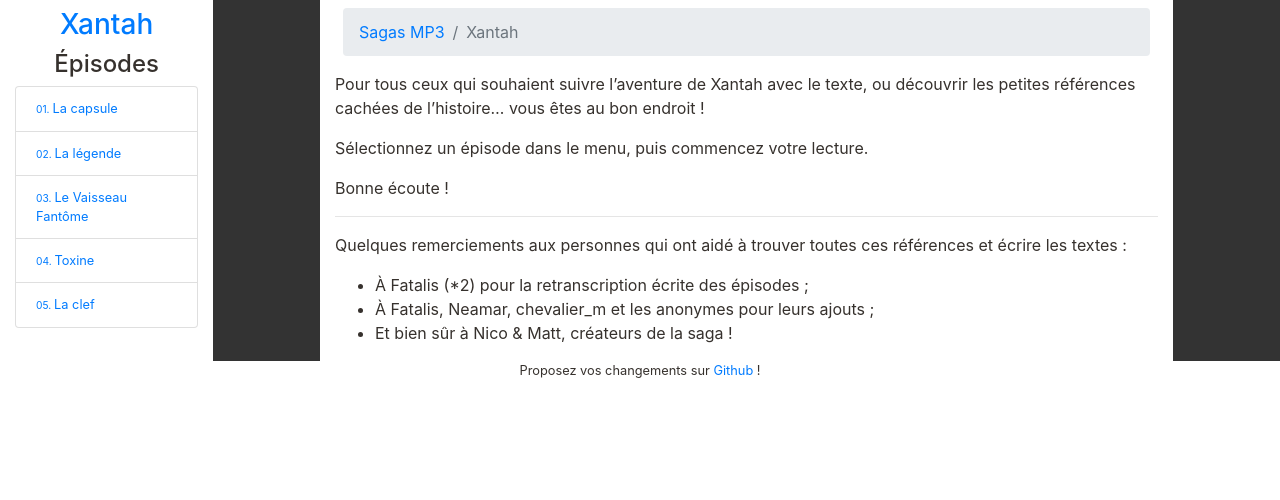
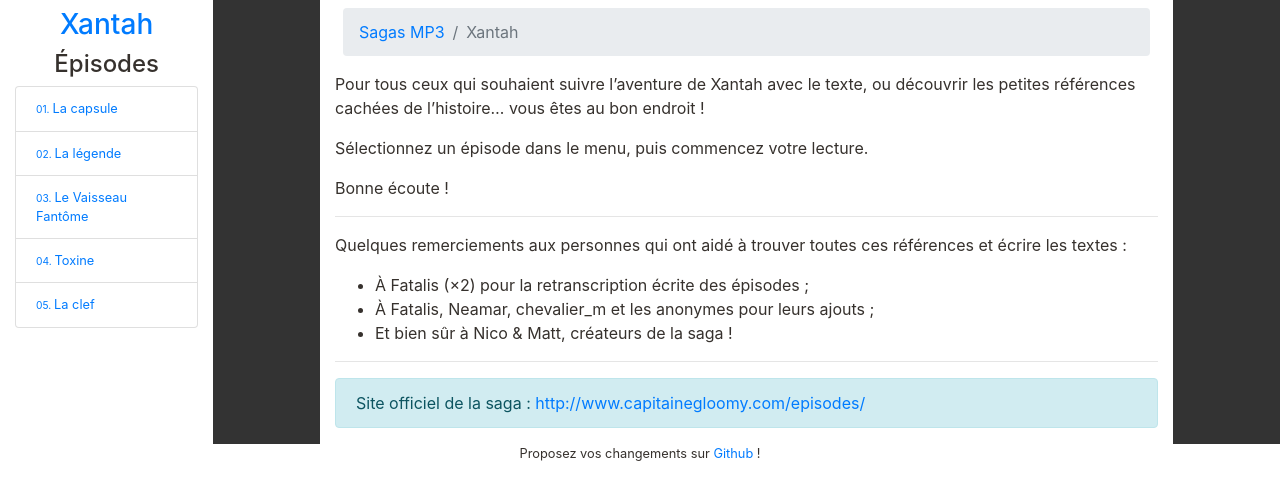
Before and after one commit to Neamar/sagas-mp3, a Jekyll site: the page built from Xantah/index.md, in a window 1280 px wide. Shown: the top 500 px of the page. Built offline with Jekyll 4.4.1, drawn with Linux system fonts in a browser that asks for light colours.

Commit message:
Add download link

```diff
--- a/Xantah/index.md
+++ b/Xantah/index.md
@@ -2,6 +2,7 @@
 layout: index
 title: "Xantah : texte et références"
 saga: Xantah
+download: http://www.capitainegloomy.com/episodes/
 ---
 
 Pour tous ceux qui souhaient suivre l'aventure de Xantah avec le texte, ou découvrir les petites références cachées de l'histoire... vous êtes au bon endroit !
@@ -14,6 +15,6 @@ Bonne écoute !
 
 Quelques remerciements aux personnes qui ont aidé à trouver toutes ces références et écrire les textes :
 
-* À Fatalis (*2) pour la retranscription écrite des épisodes ;
+* À Fatalis (×2) pour la retranscription écrite des épisodes ;
 * À Fatalis, Neamar, chevalier_m et les anonymes pour leurs ajouts ;
 * Et bien sûr à Nico & Matt, créateurs de la saga !
--- a/_includes/pages_in_saga.html
+++ b/_includes/pages_in_saga.html
@@ -11,7 +11,7 @@
 {% assign pages = pages | sort_natural: "episode" %}
 
 {% for p in pages %}
-  <a class="list-group-item list-group-action small " href="{{ p.url }}"><small>{{ p.episode }}. </small>{{ p.title }}</a>
+  <a class="list-group-item list-group-action small {% if page.url == p.url %}active{% endif %}" href="{{ p.url }}"><small>{{ p.episode }}. </small>{{ p.title }}</a>
 {% endfor %}
 </div>
 
@@ -27,9 +27,9 @@
 {% assign pages = pages | sort_natural: "title" %}
 
 {% if pages.size > 0 %}
-<h4 class="text-center">Bonus</h4>
+<h4 class="text-center mt-2">Bonus</h4>
 {% for p in pages %}
-  <a class="list-group-item list-group-action small " href="{{ p.url }}">{{ p.title }}</a>
+  <a class="list-group-item list-group-action small {% if page.url == p.url %}active{% endif %}" href="{{ p.url }}">{{ p.title }}</a>
 {% endfor %}
 {% endif %}
 </div>
--- a/_layouts/index.html
+++ b/_layouts/index.html
@@ -10,4 +10,9 @@
 
   {{ content }}
 
+  {% if page.download %}
+  <hr />
+  <p class="alert alert-info">Site officiel de la saga : <a href="{{ page.download }}">{{ page.download }}</a></p>
+  {% endif %}
+
 {%- include footer.html -%}
```
Also changed, not shown: Adoprixtoxis/index.md (+2 -1 lines), Reflets/index.md (+1 -0 lines).
